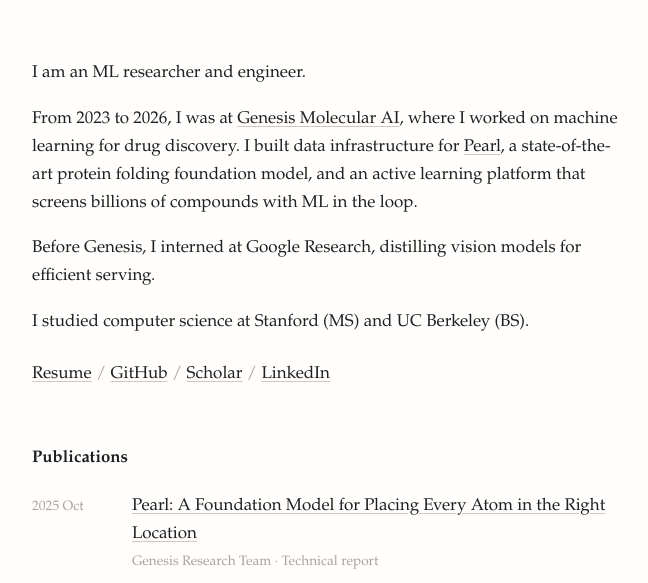
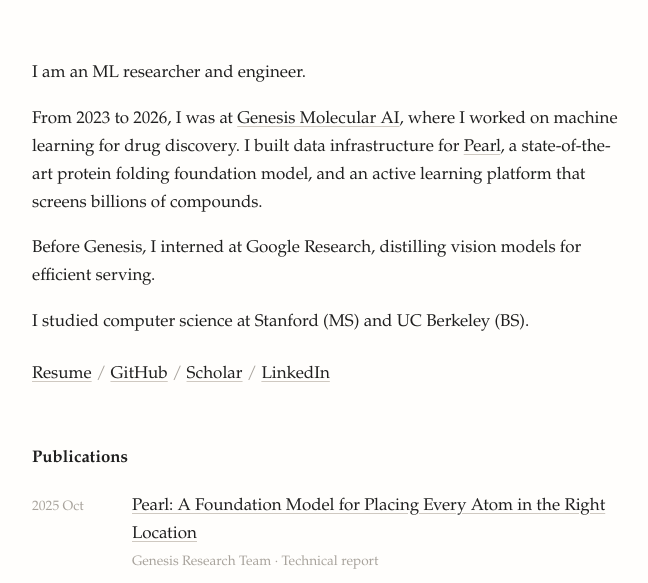
Before and after one commit to daniel-zeng/daniel-zeng.github.io, an Astro site: page / in a window 1280 px wide. Shown: the part 153-736 px from the top of the page, without its empty margins (312-960 px from the left). Built offline with nearby package versions, Linux system fonts and the light colour scheme; Astro itself is replaced by a stand-in of ours.

Commit message:
Drop 'ML in the loop' phrase from active learning sentence

```diff
--- a/src/pages/index.astro
+++ b/src/pages/index.astro
@@ -44,7 +44,7 @@
       learning for drug discovery. I built data infrastructure for
       <a href="https://arxiv.org/abs/2510.24670">Pearl</a>, a state-of-the-art
       protein folding foundation model, and an active learning platform that
-      screens billions of compounds with ML in the loop.
+      screens billions of compounds.
     </p>
     <p>
       Before Genesis, I interned at Google Research, distilling vision models for
```
